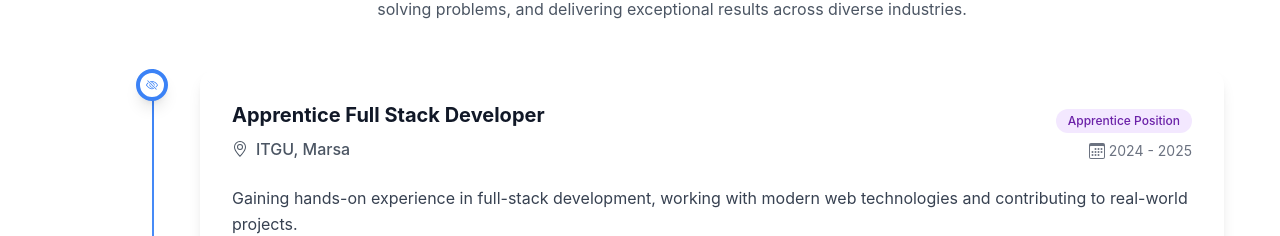
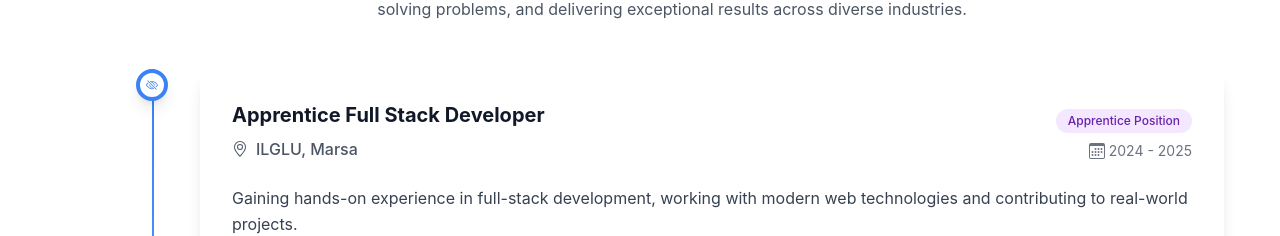
Before and after one commit to Malcolmff207/malcolmff207.github.io, a React (Create React App) app: page / in a window 1280 px wide. Shown: the part 4117-4353 px from the top of the page. Built offline with nearby package versions, Linux system fonts and the light colour scheme.

Commit message:
IlGlu Int WorkExperience

```diff
--- a/src/components/WorkExperience.js
+++ b/src/components/WorkExperience.js
@@ -13,7 +13,7 @@ const WorkExperience = () => {
     {
       id: 1,
       title: "Apprentice Full Stack Developer",
-      company: "ITGU, Marsa",
+      company: "ILGLU, Marsa",
       period: "2024 - 2025",
       type: "Apprentice Position",
       description: "Gaining hands-on experience in full-stack development, working with modern web technologies and contributing to real-world projects.",
```
